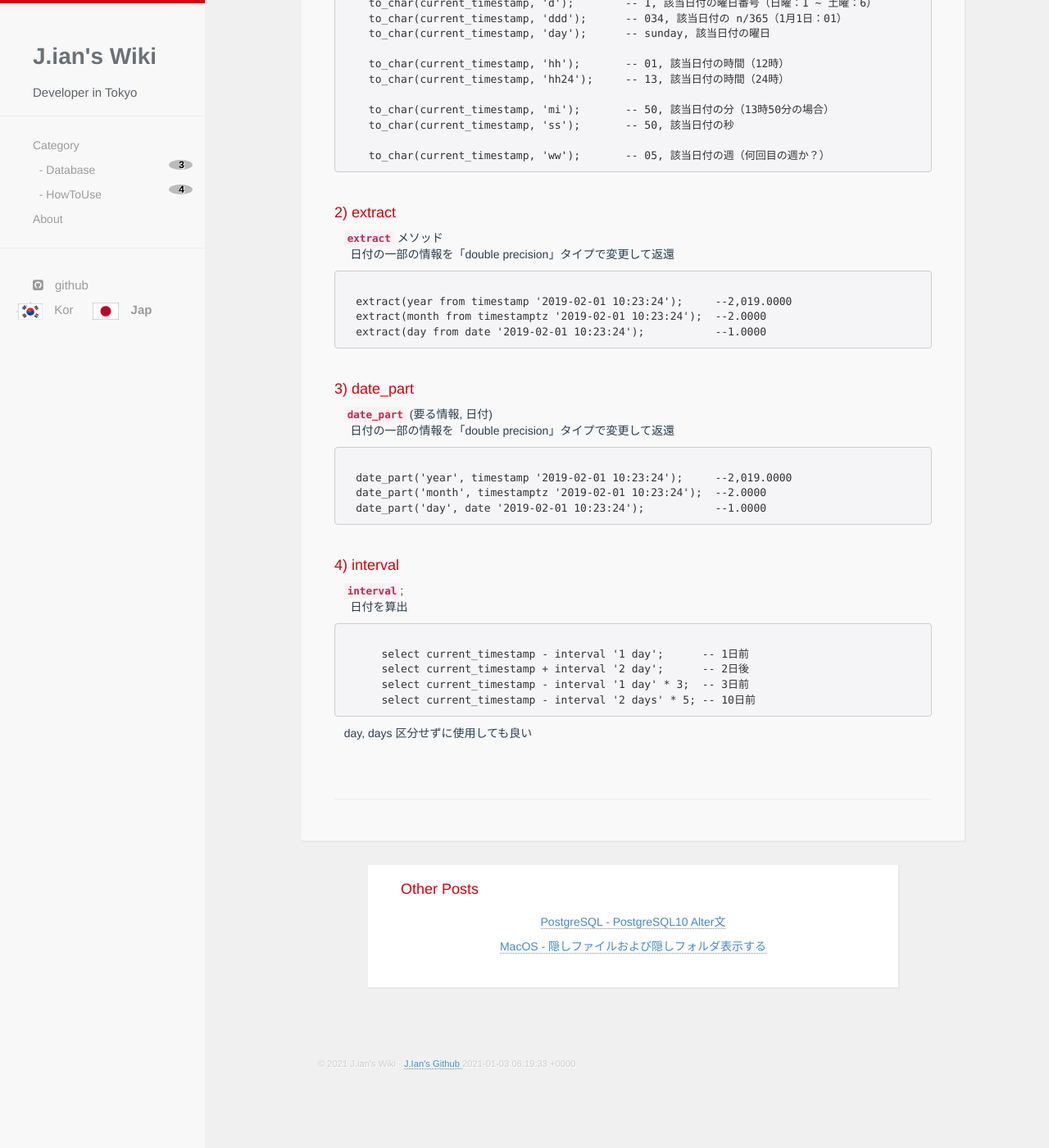
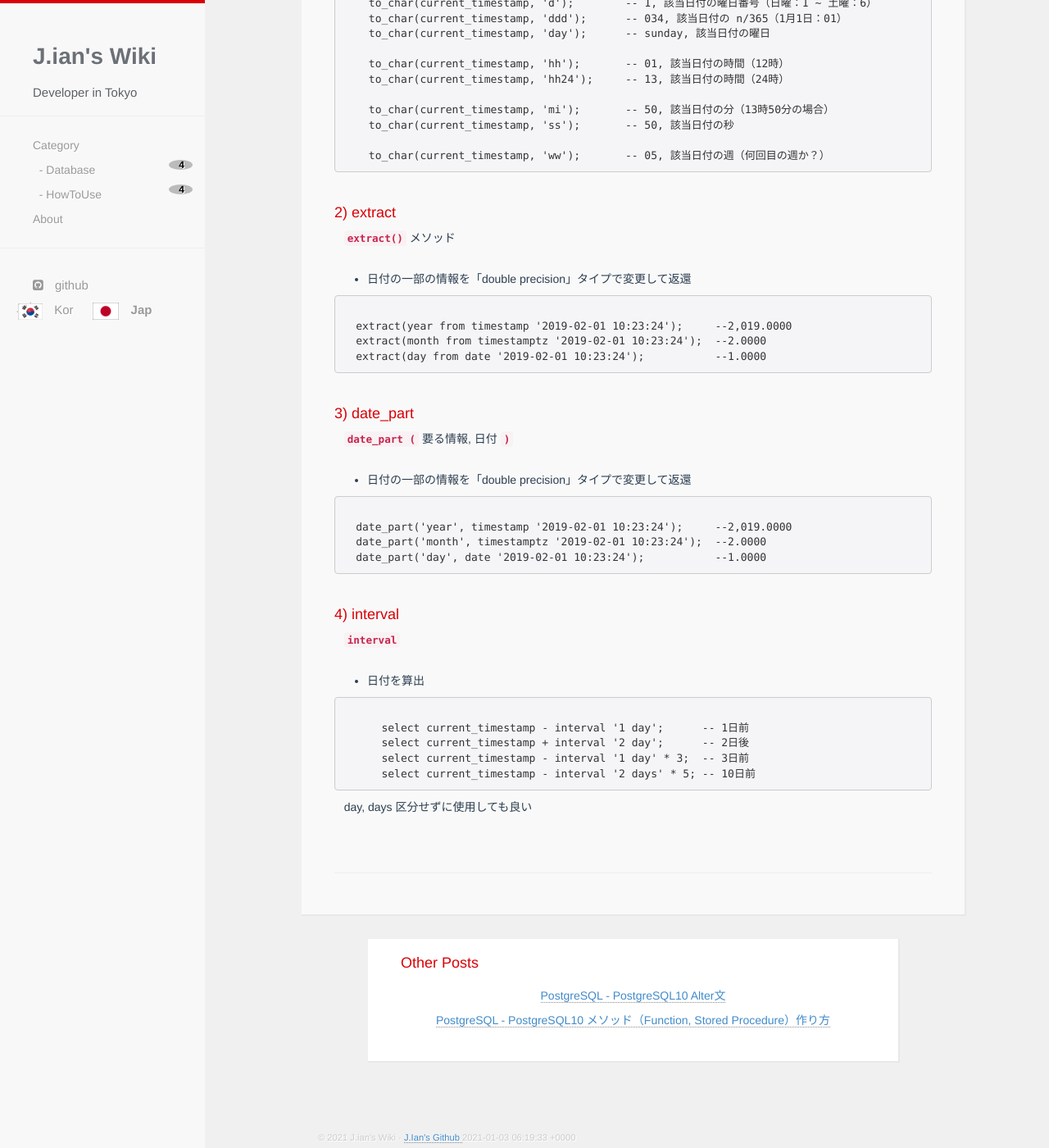
Before and after one commit to jay2u8809/jp, a Jekyll site: the page built from _posts/IT/Infra/DB/PostgreSQL/0001-01-01-0003_PostgreSQL10_UsingDateFunction.md, in a window 1280 px wide and 1400 px high, scrolled down 829 px. Shown: the whole window at 82% size. Built offline with Jekyll 4.4.1, drawn with Linux system fonts in a browser that asks for light colours; nearby versions of some CDN libraries; before the commit the page ends 2139 px from its top, so only the background shows below that; some of the changed lines change nothing that is shown.

Commit message:
Feat. add Post of make function postgresql

````diff
--- a/_posts/IT/Infra/DB/PostgreSQL/0001-01-01-0003_PostgreSQL10_UsingDateFunction.md
+++ b/_posts/IT/Infra/DB/PostgreSQL/0001-01-01-0003_PostgreSQL10_UsingDateFunction.md
@@ -23,7 +23,7 @@ ___
 &nbsp;&nbsp;
 **`to_char(`** 元データ, 変更するデータタイプ **`)`**
 &nbsp;&nbsp;&nbsp;&nbsp;
-- 日付を文字、特定な形式で変更
+ - 日付を文字、特定な形式で変更
 
 ```postgresql
 
@@ -55,9 +55,9 @@ ___
 
 #### 2) extract
 &nbsp;&nbsp;
-**`extract`** メソッド
+**`extract()`** メソッド
 &nbsp;&nbsp;&nbsp;&nbsp;
-日付の一部の情報を「double precision」タイプで変更して返還
+ - 日付の一部の情報を「double precision」タイプで変更して返還
 
 ```postgresql
 
@@ -69,9 +69,9 @@ ___
 
 #### 3) date_part
 &nbsp;&nbsp;
-**`date_part`** (要る情報, 日付)
+**`date_part (`** 要る情報, 日付 **`)`**
 &nbsp;&nbsp;&nbsp;&nbsp;
-日付の一部の情報を「double precision」タイプで変更して返還
+ - 日付の一部の情報を「double precision」タイプで変更して返還
 
 ```postgresql
 
@@ -83,9 +83,9 @@ ___
 
 #### 4) interval
 &nbsp;&nbsp;
-**`interval`**;
+**`interval`**
 &nbsp;&nbsp;&nbsp;&nbsp;
-日付を算出
+ - 日付を算出
 
 ```postgresql
 
--- /dev/null
+++ b/_posts/IT/Infra/DB/PostgreSQL/0001-01-01-0004_PostgreSQL10_MakeFunction.md
@@ -0,0 +1,215 @@
+---
+layout: post
+title: PostgreSQL - PostgreSQL10 メソッド（Function, Stored Procedure）作り方
+categories: [Database]
+tags:
+- Database
+- PostgreSQL
+- Function
+- Stored Procedure
+comments: false
+description:
+author: J.ian
+---
+
+<input type="hidden" id="categoryName" value="Database" />
+<input type="hidden" id="postedDate" value="2019-02-03" />
+
+> PostgreSQLでメソッド（Function）を作って使用する方法に対して整理して見る
+
+&nbsp;&nbsp;
+  「Stored Procedure」という名称でも呼ばれる。特定なDBMSで使われるプログラミング言語を利用して作成したり、C言語ような外部プログラミング言語を利用して作成したりする
+
+> ### PostgreSQLのメソッド（Function, Stored Procedure）を作る方法
+
+___
+
+#### 1. メソッド（Function）の生成
+
+&nbsp;&nbsp; **`CREATE FUCNTION`** メソッド名 **`(`** 変数名 **` dataType)`**
+&nbsp;&nbsp; **`RETURNS dataType AS $$`**
+&nbsp;&nbsp;&nbsp;&nbsp; **`DECLARE`**
+&nbsp;&nbsp;&nbsp;&nbsp; **`BEGIN`**
+&nbsp;&nbsp;&nbsp;&nbsp; **`END; $$`**
+&nbsp;&nbsp; **`LANGUAGE plpgsql;`**
+
+```postgresql
+
+    CREATE FUNCTION add_calc(num1 integer, num2 integer)
+    RETURNS integer AS $$               -- 1) メソッドの return type 設定
+
+        DECLARE                         -- 2) メソッドの変数宣言部分
+            result_sum integer;         -- resultSum integer := num1 + num2; も可能
+
+        BEGIN                           -- 3) メソッド開始
+            result_sum := num1 + num2;  -- 代入演算子 :=
+
+            RETURN result_sum;          -- 4) 結果値返還
+        END; $$                         -- 5) メソッド終了
+    LANGUAGE plpgsql;                   -- 6) 使用プログラミング言語
+```
+&nbsp;
+ 1)のメソッドの returnType 宣言部分は returnsだ, 4)の returnと区分して使用する
+<br /><br />
+
+
+####  2. 生成したメソッド（Function）でビルトインメソッド使用
+
+&nbsp;&nbsp; - **`EXTRACT(year from timestamptz '2019-02-04');`** : 2019.000000 (double precision タイプで返還)
+&nbsp;&nbsp; - **`CAST(2019.000000 AS integer);`** : 2019 (double precision -> integer) ;
+
+```postgresql
+
+    CREATE FUNCTION calc_year(input_date timestamptz)
+    RETURNS integer AS $$
+
+        DECLARE
+            result_year integer;
+
+        BEGIN
+            result_year := cast(extract(year from input_date) as integer);
+                            -- extract(year from input_date)::integer;
+
+            RETURN result_year;
+
+        END; $$ LANGUAGE plpgsql;
+```
+&nbsp;
+extract()メソッド内で変数を使用する場合、data typeを書かず変数名のみ書く
+<br /><br />
+
+
+#### 3. メソッド（Function）で条件文の使用 - 1 (IF文)
+
+&nbsp;&nbsp; **`IF`** 条件 **`THEN`**
+&nbsp;&nbsp;&nbsp;&nbsp; 条件文の内容 **`;`**
+&nbsp;&nbsp; **`ELSEIF`** 条件 **`THEN`**
+&nbsp;&nbsp;&nbsp;&nbsp; 条件文の内容 **`;`**
+&nbsp;&nbsp; **`ELSE`**
+&nbsp;&nbsp;&nbsp;&nbsp; 条件文の内容 **`;`**
+&nbsp;&nbsp; **`END IF;`**
+
+```postgresql
+
+    CREATE FUNCTION OR REPLACE print_grade(score integer)
+        RETURNS char(1) AS $$
+
+        DECLARE
+            result_grade char(1);
+
+        BEGIN
+
+            IF (score >= 90) THEN
+                result_grade := 'A';
+
+            ELSEIF (score >= 80) THEN
+                result_grad := 'B';
+
+            ELSEIF (score >= 70) THEN
+                result_grade := 'C';
+
+            ELSE
+                result_grade := 'D';
+
+            END IF;
+
+            RETURN result_grade;
+
+        END; $$ LANGUAGE plpgsql;
+```
+&nbsp;
+場合により **`ELSEIF`** と **`ELSE`** を使用しない場合もある
+&nbsp;
+not null 条件は **`IF`** 変数名 **`IS NOT NULL THEN`** を使用する
+<br /><br />
+
+
+#### 4. メソッド（Function）で条件文の使用 - 2 (CASE文)
+&nbsp;&nbsp; **`CASE`**
+&nbsp;&nbsp; **`WHEN`** 条件 **`THEN`**
+&nbsp;&nbsp;&nbsp;&nbsp; 条件文の内容 **`;`**
+&nbsp;&nbsp; **`WHEN`** 条件 **`THEN`**
+&nbsp;&nbsp;&nbsp;&nbsp; 条件文の内容 **`;`**
+&nbsp;&nbsp; **`ELSE`**
+&nbsp;&nbsp;&nbsp;&nbsp; 条件文の内容 **`;`**
+&nbsp;&nbsp; **`END CASE;`**
+
+```postgresql
+
+    CREATE FUNCTION OR REPLACE print_grade(score integer)
+        RETURNS char(1) AS $$
+
+        DECLARE
+            result_grade char(1);
+
+        BEGIN
+            CASE
+                WHEN (score >= 90) THEN
+                    result_grade := 'A';
+
+                WHEN (score >= 80) THEN
+                    result_grad := 'B';
+
+                WHEN (score >= 70) THEN
+                    result_grade := 'C';
+
+                ELSE
+                    result_grade := 'D';
+
+            END CASE;
+
+            RETURN result_grade;
+
+        END; $$ LANGUAGE plpgsql;
+```
+```postgresql
+
+    CREATE FUNCTION OR REPLACE print_grade(score char(1))
+        RETURNS varchar AS $$
+
+        DECLARE
+            result_grade varchar;
+
+        BEGIN
+            CASE score
+            WHEN 'A' THEN
+                result_grade := '90点以上';
+            WHEN 'B' THEN
+                result_grad := '80点以上';
+            WHEN 'C' THEN
+                result_grade := '70点以上';
+            ELSE
+                result_grade := '70点未満';
+            END CASE;
+
+            RETURN result_grade;
+
+        END; $$ LANGUAGE plpgsql;
+```
+<br /><br />
+
+
+#### 5. メソッド（Function）で Select 結果反映
+&nbsp;&nbsp; - **`INTO`** 変数名;
+
+```postgresql
+
+    CREATE FUNCTION student_name(student_num integer)
+        RETURNS varchar AS $$
+
+        DECLARE
+            result_name varchar;
+
+        BEGIN
+            SELECT name into result_name FROM tbl_student
+                WHERE s_number = student_num;
+                -- name カラムの結果を result_name 変数に代入する
+
+            RETURN result_name;
+
+        END; $$ LAGUAGE plpgsql;
+```
+<br /><br />
+
+
+___
````
